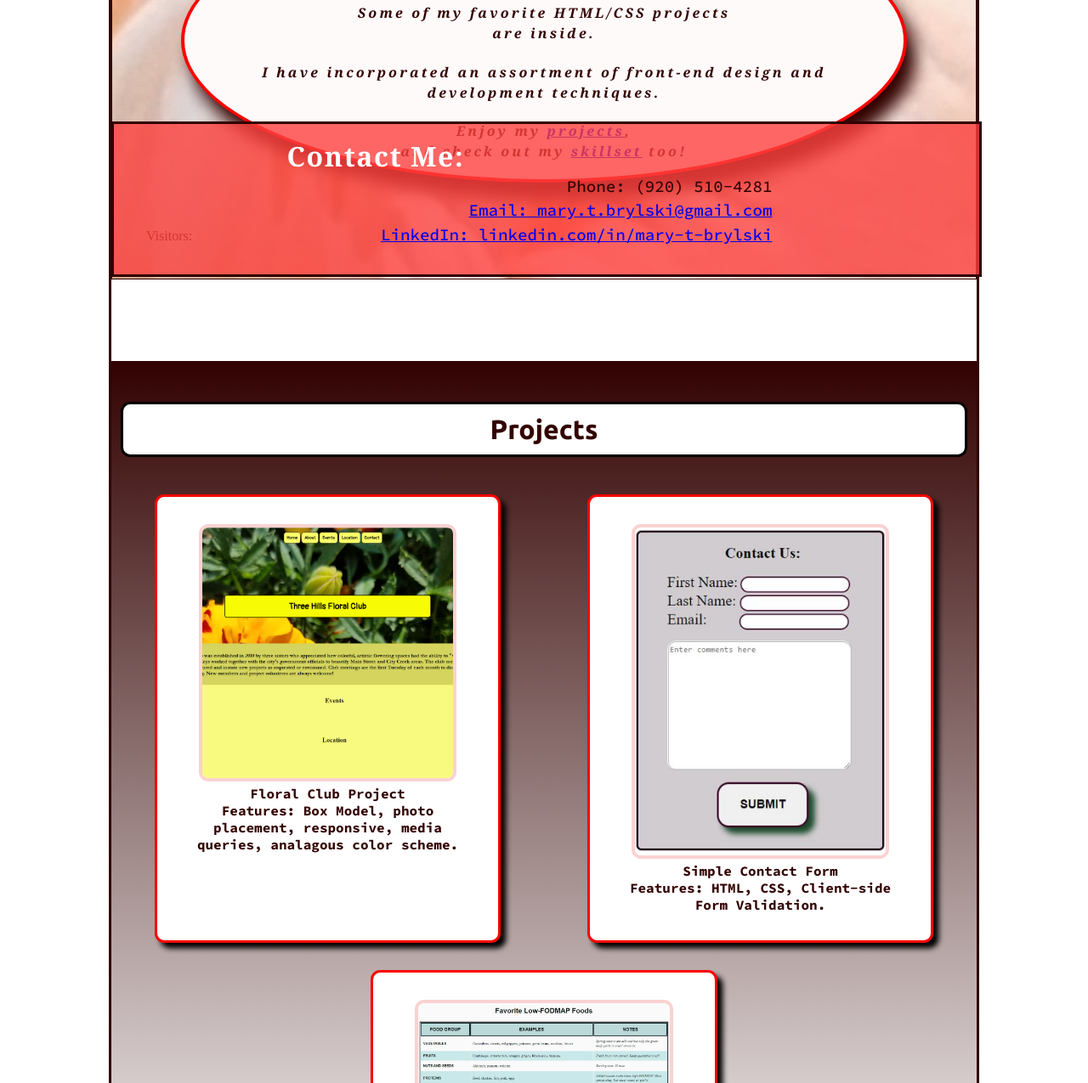
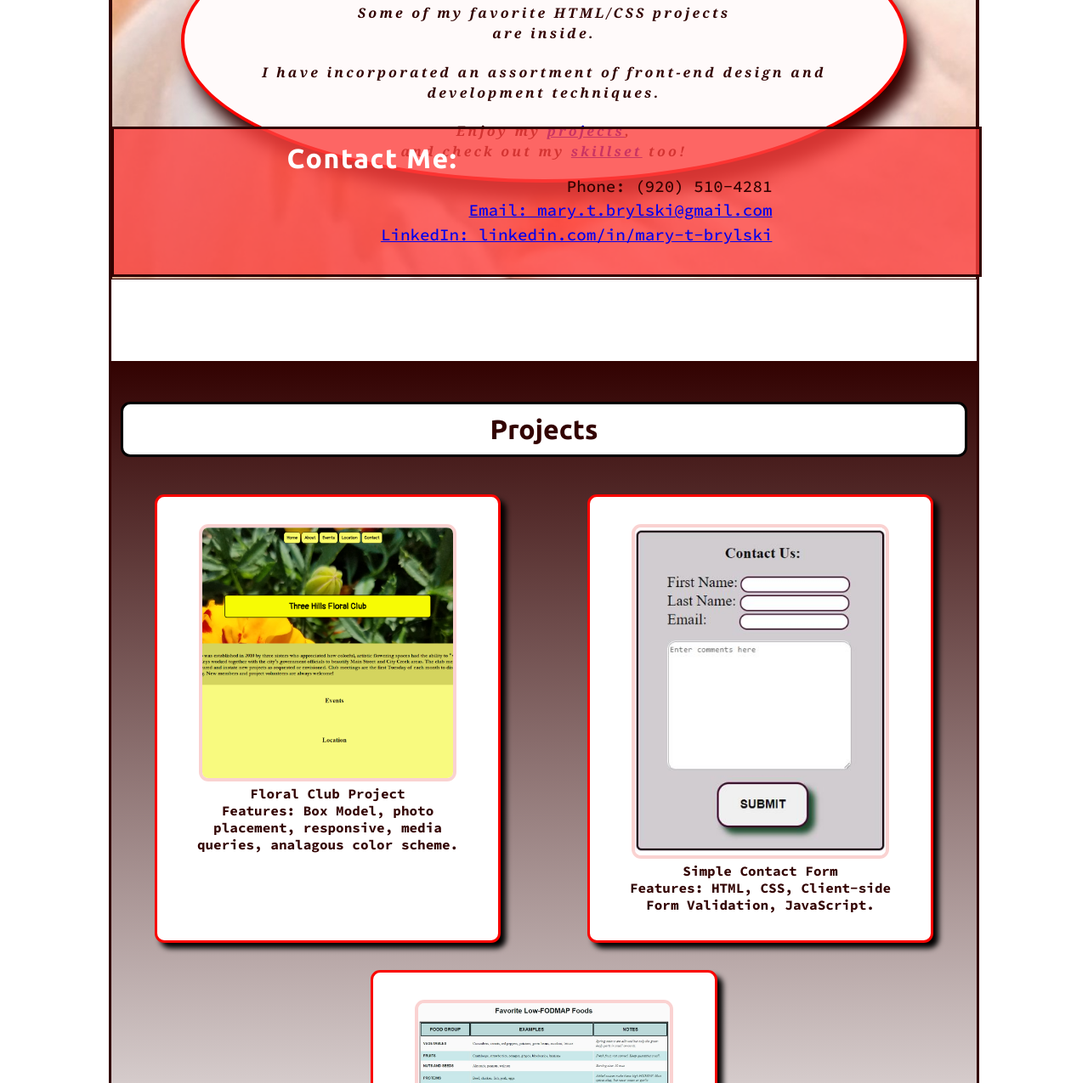
Before and after one commit to bryl10m/bryl10m.github.io, a plain HTML site: page mobileindex.html in a window 1280 px wide. Shown: the part 474-1749 px from the top of the page at 85% size. Drawn offline with Linux system fonts and the light colour scheme.

Commit message:
updated font in Contact section, removed visitor text

```diff
--- a/mobileindex.html
+++ b/mobileindex.html
@@ -40,9 +40,6 @@
                 <p class="intro-4">Enjoy my <a href="#projects">projects</a>, <br> and check out my <a href="#skills">skillset</a> too!</p>
             </section>
 
-            <p class="counter">Visitors: <span id="visits"></span></p>
-
-            </section>
         </main>
 
             <section id="projects">
@@ -60,7 +57,7 @@
                     <figure>
                         <a href="Contact_Form/index.html"><img class="project" src="contact_form.JPG" alt=""></a>
                         <figcaption>Simple Contact Form <br>
-                            Features: HTML, CSS, Client-side Form Validation.</figcaption>
+                            Features: HTML, CSS, Client-side Form Validation, JavaScript.</figcaption>
                     </figure>
                 </article>
 
--- a/mobilestyle.css
+++ b/mobilestyle.css
@@ -354,7 +354,7 @@ details {
     display: flex;
     justify-content: flex-start;
     flex-wrap: wrap;
-    font-family: Georgia, serif;
+    font-family: Ubuntu, "sans serif";
     font-size: 2rem;
     font-weight: bold;
     padding-top: 1rem;
```
